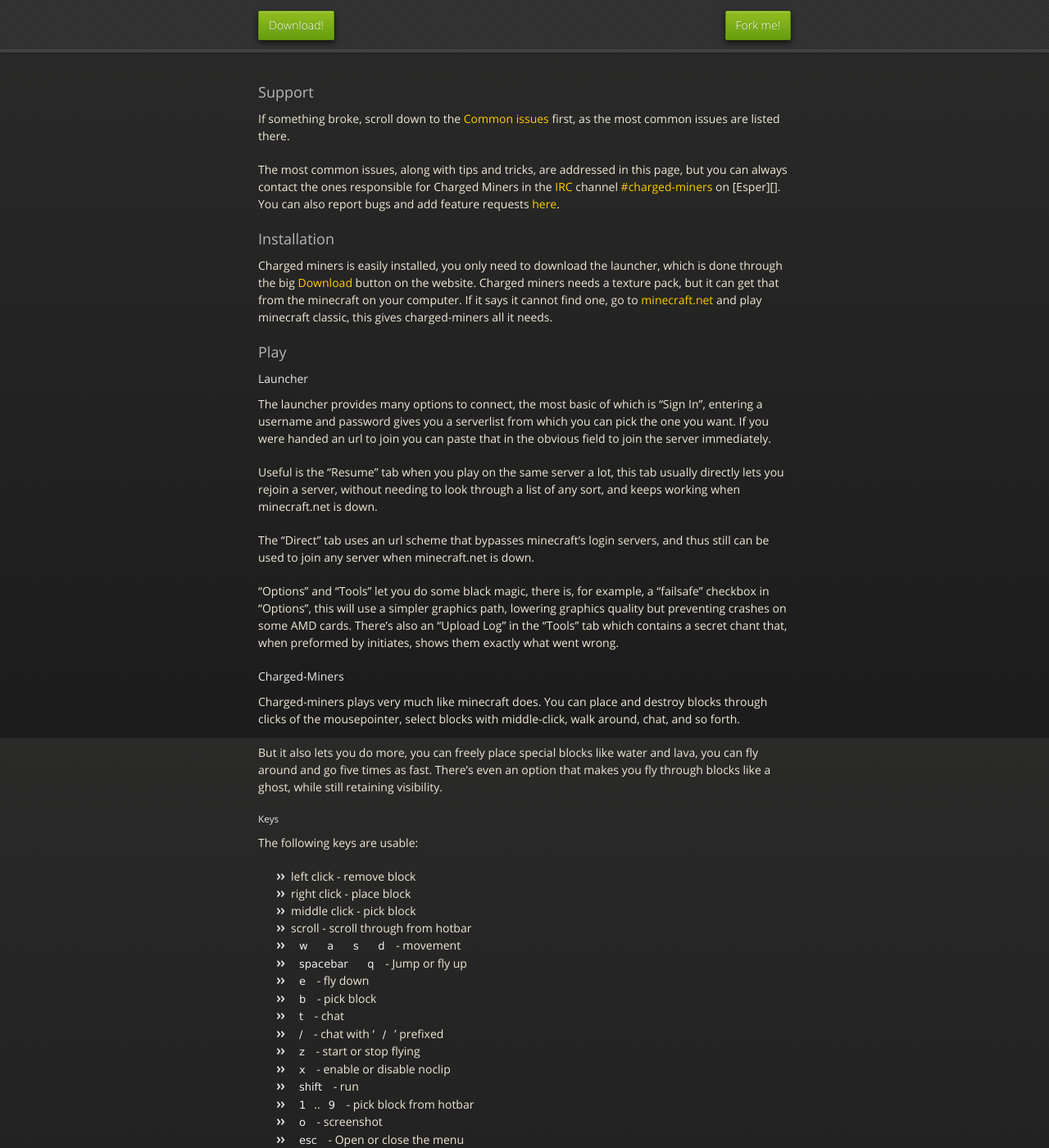
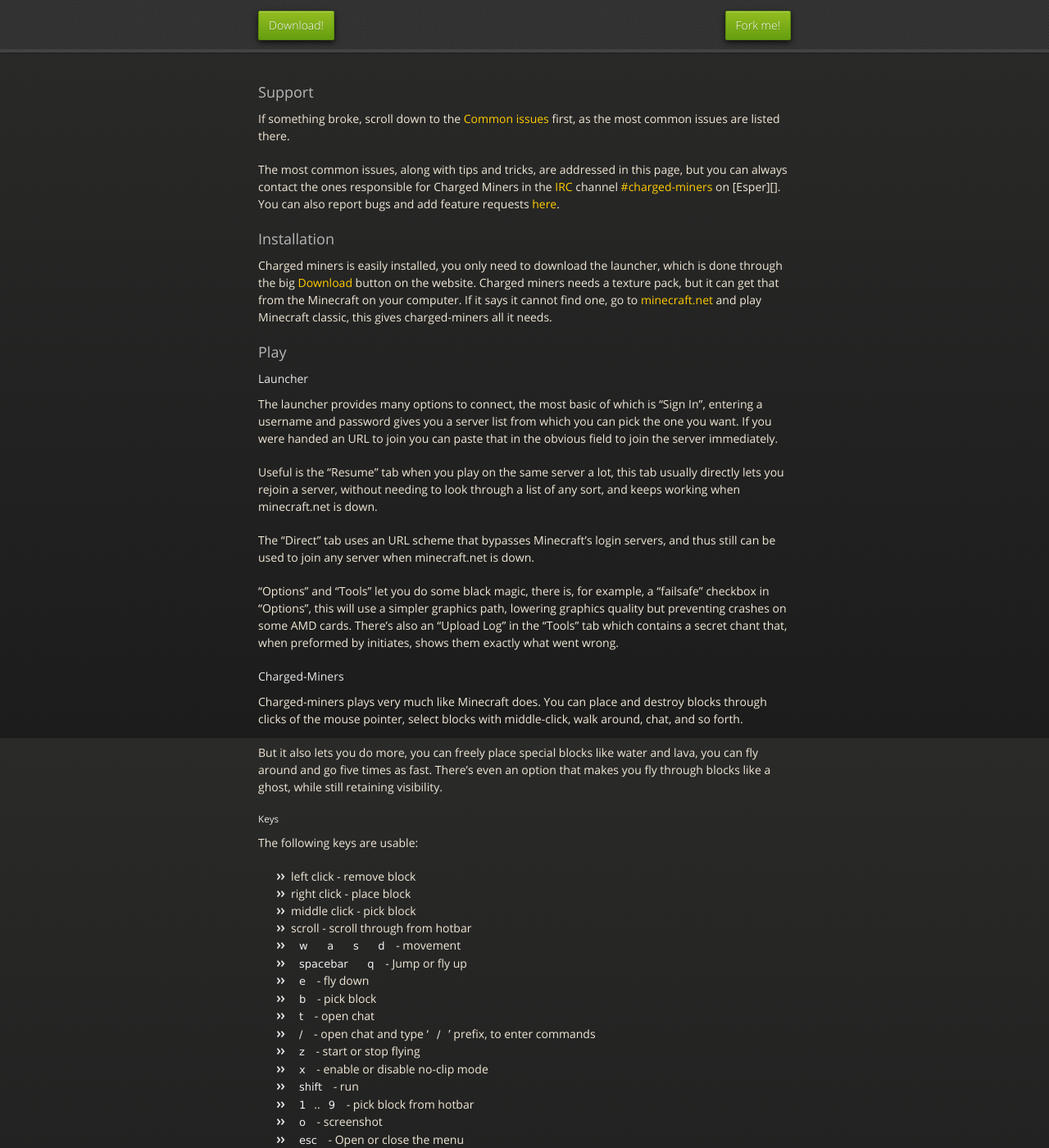
Before and after one commit to Charged/charged.github.com, a Jekyll site: the page built from help.md, in a window 1280 px wide and 1400 px high. Shown: the whole window at 82% size. Built offline with Jekyll 4.4.1, drawn with Linux system fonts in a browser that asks for light colours; nearby versions of some CDN libraries; some of the changed text lies outside the part shown.

Commit message:
Spellcheck and small fixes in help.md

```diff
--- a/help.md
+++ b/help.md
@@ -17,8 +17,8 @@
 Charged miners is easily installed, you only need to download the launcher,
 which is done through the big [Download][] button on the
 website. Charged miners needs a texture pack, but it can get that from the
-minecraft on your computer. If it says it cannot find one, go to
-[minecraft.net][MCPlay] and play minecraft classic,
+Minecraft on your computer. If it says it cannot find one, go to
+[minecraft.net][MCPlay] and play Minecraft classic,
 this gives charged-miners all it needs.
 
 ### Play
@@ -26,15 +26,15 @@
 #### Launcher
 
 The launcher provides many options to connect, the most basic of which is
-"Sign In", entering a username and password gives you a serverlist from which
-you can pick the one you want. If you were handed an url to join you can paste
+"Sign In", entering a username and password gives you a server list from which
+you can pick the one you want. If you were handed an URL to join you can paste
 that in the obvious field to join the server immediately.
 
 Useful is the "Resume" tab when you play on the same server a lot, this tab
 usually directly lets you rejoin a server, without needing to look through a
 list of any sort, and keeps working when minecraft.net is down.
 
-The "Direct" tab uses an url scheme that bypasses minecraft's login servers,
+The "Direct" tab uses an URL scheme that bypasses Minecraft's login servers,
 and thus still can be used to join any server when minecraft.net is down.
 
 "Options" and "Tools" let you do some black magic, there is, for example, a
@@ -45,8 +45,8 @@
 
 #### Charged-Miners
 
-Charged-miners plays very much like minecraft does. You can place and destroy
-blocks through clicks of the mousepointer, select blocks with middle-click,
+Charged-miners plays very much like Minecraft does. You can place and destroy
+blocks through clicks of the mouse pointer, select blocks with middle-click,
 walk around, chat, and so forth.
 
 But it also lets you do more, you can freely place special blocks like water
@@ -66,10 +66,10 @@
  * `spacebar` `q` - Jump or fly up
  * `e` - fly down
  * `b` - pick block
- * `t` - chat
- * `/` - chat with '`/`' prefixed
+ * `t` - open chat
+ * `/` - open chat and type '`/`' prefix, to enter commands
  * `z` - start or stop flying
- * `x` - enable or disable noclip
+ * `x` - enable or disable no-clip mode
  * `shift` - run
  * `1`..`9` - pick block from hotbar
  * `o` - screenshot
```
Also changed, not shown: other parts of help.md (+7 -7 lines).
